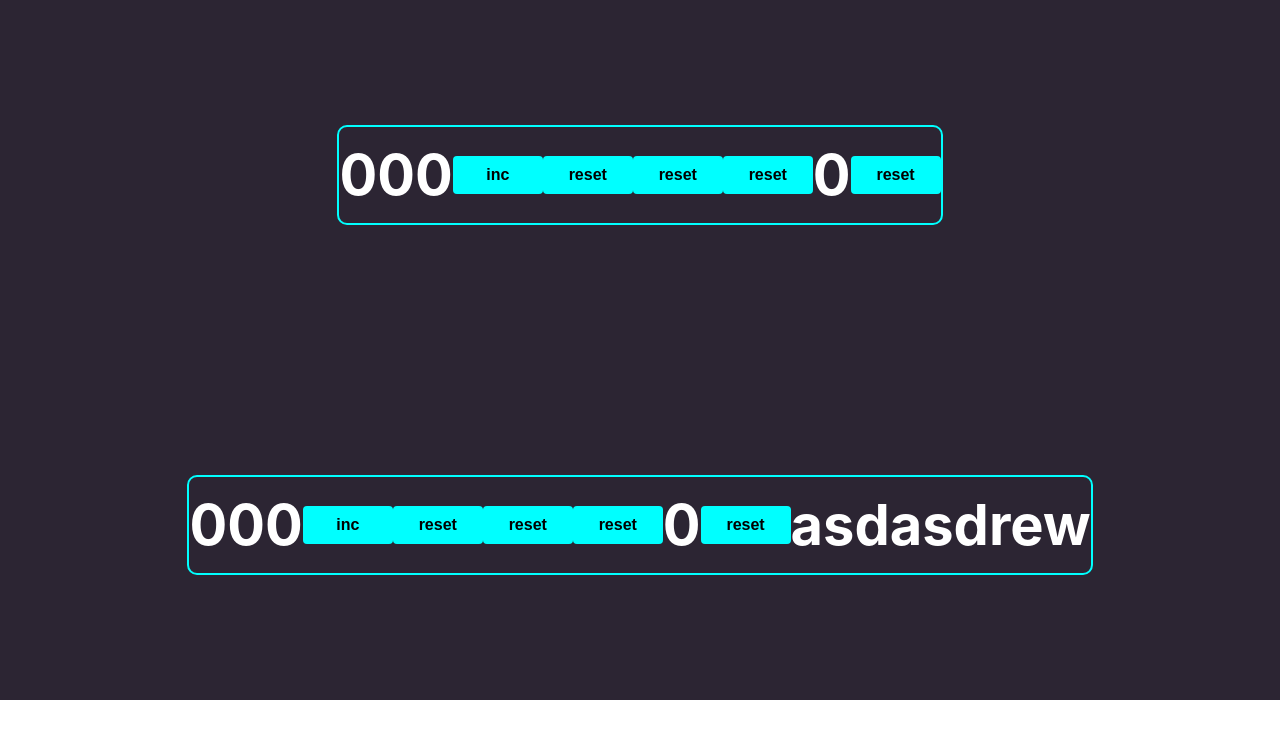
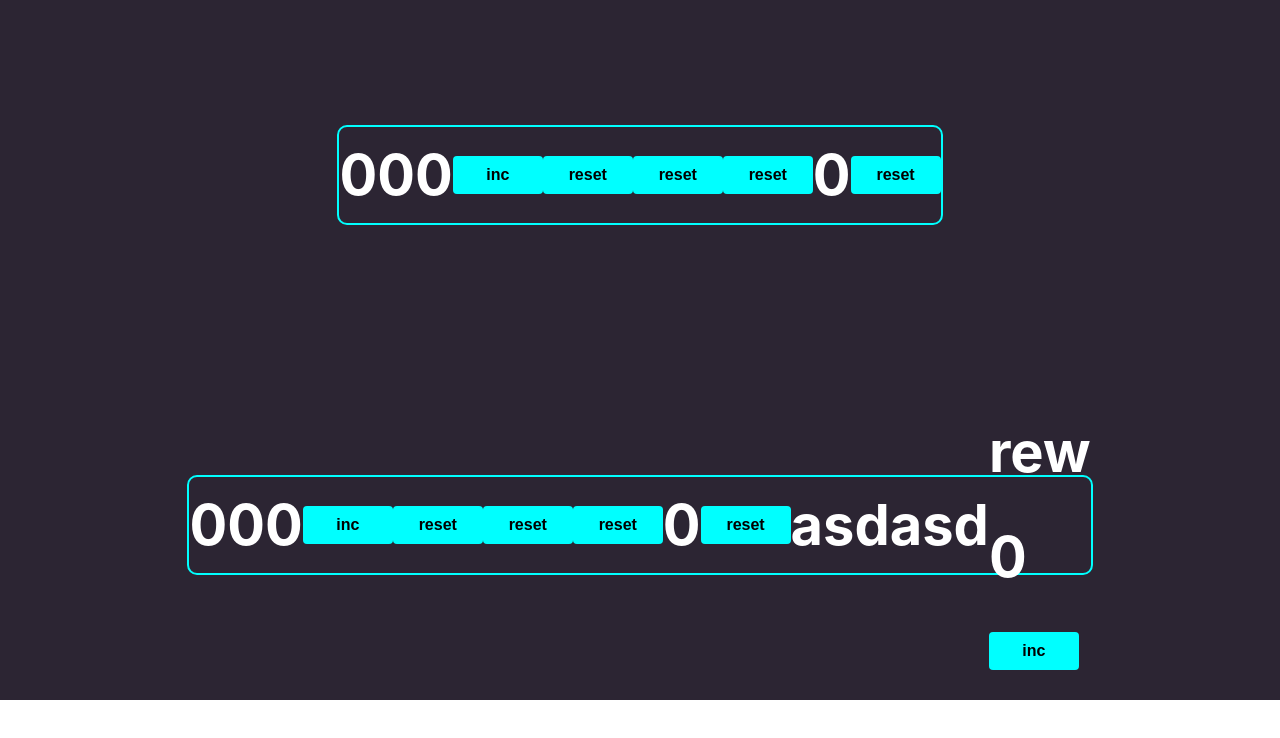
Before and after one commit to oleg-lego-lego/advanced-counter, a React (Create React App) app: page / in a window 1280 px wide. Shown: the top 738 px of the page. Built offline with nearby package versions, Linux system fonts and the light colour scheme.

Commit message:
callback in Button

```diff
--- a/src/App.tsx
+++ b/src/App.tsx
@@ -38,6 +38,8 @@ function App() {
                 <h1>asdasd</h1>
                 <div>
                     <h1>rew</h1>
+                    <h1>{count}</h1>
+                    <Button callBack={onClickIncHandler} name={'inc'}/>
                 </div>
             </div>
         </div>
```
